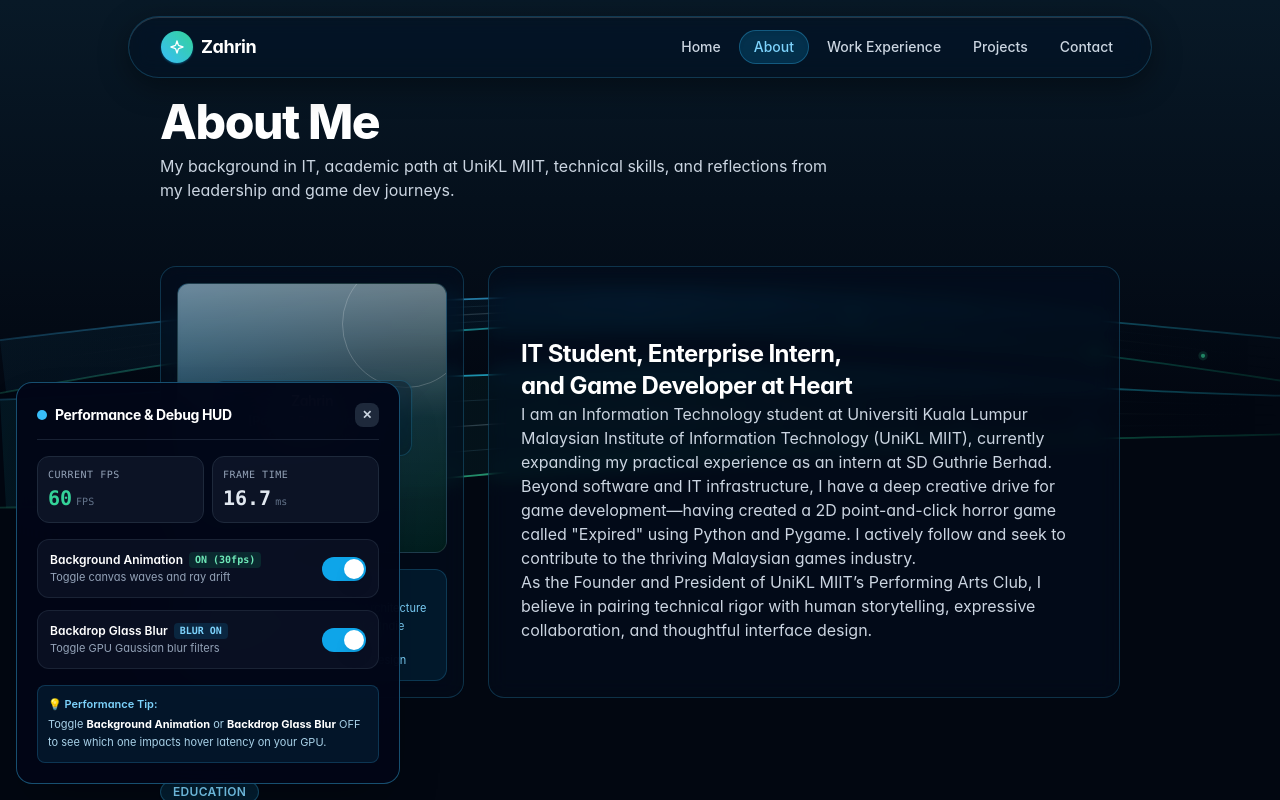
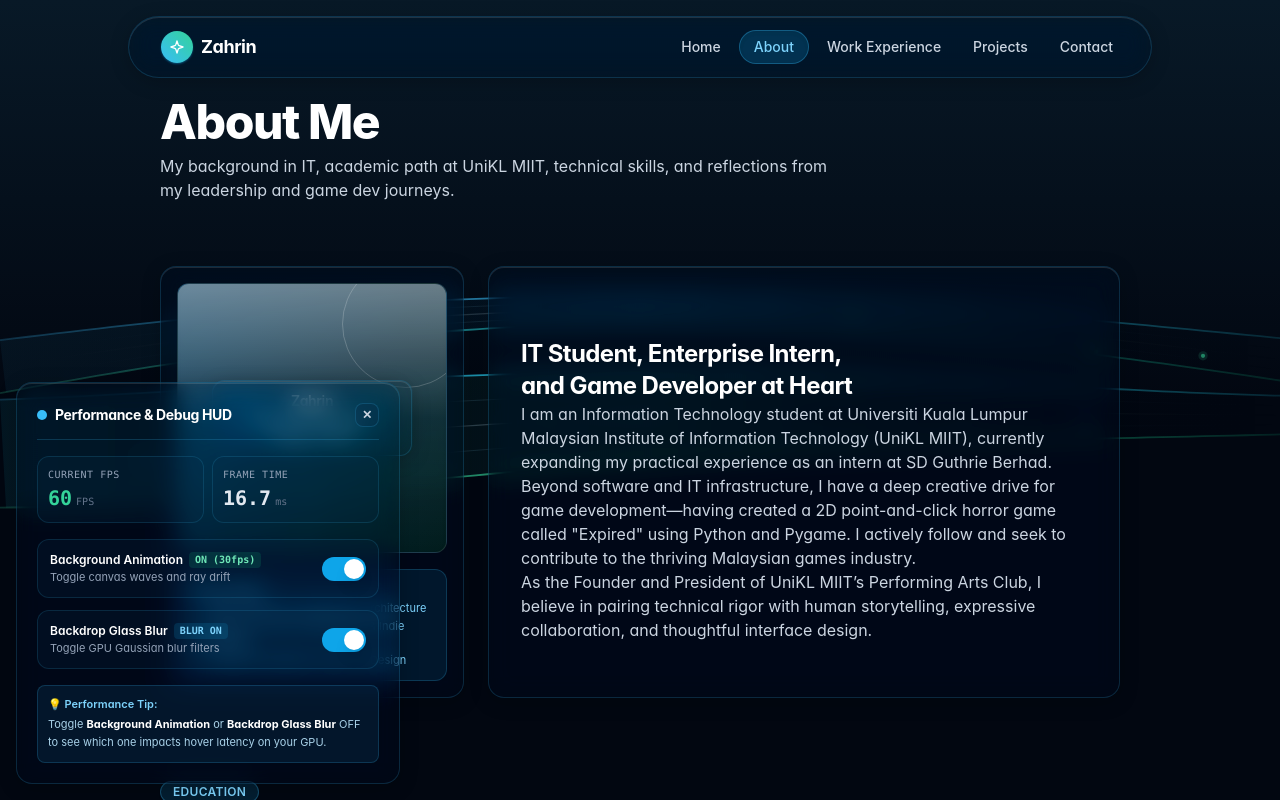
Before and after one commit to muhammadzahrin/portfolio-website, a Next.js app: page /about in a window 1280 px wide. Both pictures are taken after a click on the button "Open performance debug window". Shown: the top 800 px of the page. Built offline with nearby package versions, Linux system fonts and the light colour scheme.

Commit message:
style: make glass panels all more clear v0.1.9

```diff
--- a/src/app/experience/page.tsx
+++ b/src/app/experience/page.tsx
@@ -53,7 +53,7 @@ export default function ExperiencePage() {
                   </div>
 
                   <div className="self-start sm:self-auto">
-                    <span className="inline-block px-3 py-1 rounded-lg text-xs font-mono font-medium bg-slate-100/70 dark:bg-slate-800/70 text-slate-700 dark:text-slate-300 border border-slate-200/50 dark:border-slate-700/50">
+                    <span className="inline-block px-3 py-1 rounded-lg text-xs font-mono font-medium bg-sky-950/30 text-slate-200 border border-sky-400/20">
                       {exp.startDate} — {exp.endDate}
                     </span>
                   </div>
--- a/src/app/globals.css
+++ b/src/app/globals.css
@@ -6,13 +6,13 @@
 .dark {
   /* Oceanic Cyber-Glass (Deep Dark Blue, Emerald Green, and Aqua Cyan) */
   --bg-canvas: #020711;
-  --bg-glass: rgba(5, 15, 30, 0.42);
+  --bg-glass: rgba(6, 18, 36, 0.15);
   --bg-glass-solid-fallback: #071324;
-  --bg-glass-card: rgba(5, 15, 30, 0.42);
-  --bg-glass-card-hover: rgba(9, 24, 46, 0.55);
-  --border-glass: rgba(56, 189, 248, 0.22);
-  --border-glass-edge: rgba(52, 211, 153, 0.32);
-  --border-glass-subtle: rgba(56, 189, 248, 0.18);
+  --bg-glass-card: rgba(6, 18, 36, 0.15);
+  --bg-glass-card-hover: rgba(12, 30, 56, 0.25);
+  --border-glass: rgba(56, 189, 248, 0.18);
+  --border-glass-edge: rgba(52, 211, 153, 0.28);
+  --border-glass-subtle: rgba(56, 189, 248, 0.14);
   --text-primary: #f8fafc;
   --text-secondary: #cbd5e1;
   --text-muted: #94a3b8;
@@ -54,13 +54,14 @@ p {
   text-wrap: pretty;
 }
 
-/* High-Performance Lightweight Glassmorphism (Same transparency for all panels) */
+/* High-Performance Lightweight Glassmorphism (Crystal-Clear Translucency) */
 .glass-surface,
 .glass-card-surface {
   background-color: var(--bg-glass);
-  backdrop-filter: blur(10px) saturate(140%);
-  -webkit-backdrop-filter: blur(10px) saturate(140%);
+  backdrop-filter: blur(12px) saturate(150%);
+  -webkit-backdrop-filter: blur(12px) saturate(150%);
   border: 1px solid var(--border-glass);
+  box-shadow: inset 0 1px 0 0 rgba(255, 255, 255, 0.12), 0 4px 20px -2px rgba(0, 0, 0, 0.25);
 }
 
 .glass-card-surface {
--- a/src/components/layout/Footer.tsx
+++ b/src/components/layout/Footer.tsx
@@ -86,9 +86,9 @@ export function Footer() {
           © {currentYear} {siteConfig.name}. All project names and descriptions are template placeholders.
         </p>
         <div className="flex items-center gap-2">
-          <span className="inline-flex items-center gap-1.5 font-mono text-[10px] tracking-wider px-2.5 py-0.5 rounded-full bg-slate-900/60 border border-sky-400/20 text-sky-400/90 shadow-sm select-none">
+          <span className="inline-flex items-center gap-1.5 font-mono text-[10px] tracking-wider px-2.5 py-0.5 rounded-full bg-sky-950/30 border border-sky-400/20 text-sky-400/90 shadow-sm select-none">
             <span className="w-1.5 h-1.5 rounded-full bg-emerald-400" />
-            v0.1.8
+            v0.1.9
           </span>
         </div>
       </div>
--- a/src/components/projects/ProjectCard.tsx
+++ b/src/components/projects/ProjectCard.tsx
@@ -71,7 +71,7 @@ export function ProjectCard({ project, className = '' }: ProjectCardProps) {
           {project.techTags.map((tag) => (
             <span
               key={tag}
-              className="px-2 py-0.5 rounded-md text-[11px] font-medium bg-slate-900/60 text-slate-200 border border-sky-400/20"
+              className="px-2 py-0.5 rounded-md text-[11px] font-medium bg-sky-950/30 text-slate-200 border border-sky-400/20"
             >
               {tag}
             </span>
--- a/src/components/ui/DebugPanel.tsx
+++ b/src/components/ui/DebugPanel.tsx
@@ -82,7 +82,7 @@ export function DebugPanel() {
           type="button"
           onClick={() => setIsOpen(true)}
           aria-label="Open performance debug window"
-          className="apple-press flex items-center gap-2 px-3 py-1.5 rounded-full bg-slate-900/90 hover:bg-slate-800 text-slate-200 border border-sky-400/30 shadow-lg text-xs font-mono backdrop-blur-md"
+          className="apple-press flex items-center gap-2 px-3 py-1.5 rounded-full glass-surface text-slate-200 border border-sky-400/30 shadow-lg text-xs font-mono"
         >
           <span
             className={`w-2 h-2 rounded-full ${
@@ -96,9 +96,9 @@ export function DebugPanel() {
 
       {/* Expanded Debug Panel Window */}
       {isOpen && (
-        <div className="w-80 sm:w-96 rounded-2xl bg-slate-950/95 border border-sky-400/40 p-5 shadow-2xl backdrop-blur-xl text-slate-200 animate-in fade-in zoom-in-95 duration-100">
+        <div className="w-80 sm:w-96 rounded-2xl glass-surface border border-sky-400/40 p-5 shadow-2xl backdrop-blur-xl text-slate-200 animate-in fade-in zoom-in-95 duration-100">
           {/* Header */}
-          <div className="flex items-center justify-between pb-3 border-b border-slate-800/80 mb-4">
+          <div className="flex items-center justify-between pb-3 border-b border-sky-400/20 mb-4">
             <div className="flex items-center gap-2">
               <span className="w-2.5 h-2.5 rounded-full bg-sky-400" />
               <h2 className="text-sm font-bold text-white tracking-tight">Performance & Debug HUD</h2>
@@ -107,7 +107,7 @@ export function DebugPanel() {
               type="button"
               onClick={() => setIsOpen(false)}
               aria-label="Close debug window"
-              className="w-6 h-6 rounded-lg bg-slate-800 hover:bg-slate-700 text-slate-300 hover:text-white flex items-center justify-center text-xs font-bold transition-colors"
+              className="w-6 h-6 rounded-lg bg-sky-950/40 hover:bg-sky-900/60 text-slate-300 hover:text-white flex items-center justify-center text-xs font-bold transition-colors border border-sky-400/20"
             >
               ✕
             </button>
@@ -115,7 +115,7 @@ export function DebugPanel() {
 
           {/* Real-time Hardware Metrics */}
           <div className="grid grid-cols-2 gap-2 mb-4">
-            <div className="p-2.5 rounded-xl bg-slate-900/80 border border-slate-800 flex flex-col">
+            <div className="p-2.5 rounded-xl bg-sky-950/20 border border-sky-400/15 flex flex-col">
               <span className="text-[10px] text-slate-400 uppercase tracking-wider font-mono">Current FPS</span>
               <div className="flex items-baseline gap-1 mt-0.5">
                 <span className={`text-xl font-bold font-mono ${fps >= 55 ? 'text-emerald-400' : fps >= 28 ? 'text-sky-400' : 'text-amber-400'}`}>
@@ -125,7 +125,7 @@ export function DebugPanel() {
               </div>
             </div>
 
-            <div className="p-2.5 rounded-xl bg-slate-900/80 border border-slate-800 flex flex-col">
+            <div className="p-2.5 rounded-xl bg-sky-950/20 border border-sky-400/15 flex flex-col">
               <span className="text-[10px] text-slate-400 uppercase tracking-wider font-mono">Frame Time</span>
               <div className="flex items-baseline gap-1 mt-0.5">
                 <span className="text-xl font-bold font-mono text-slate-200">
@@ -139,7 +139,7 @@ export function DebugPanel() {
           {/* Interactive Isolation Toggles */}
           <div className="space-y-3 mb-4">
             {/* 1. Background Animation Toggle */}
-            <div className="flex items-center justify-between p-3 rounded-xl bg-slate-900/60 border border-slate-800/80">
+            <div className="flex items-center justify-between p-3 rounded-xl bg-sky-950/20 border border-sky-400/15">
               <div className="space-y-0.5 pr-2">
                 <div className="text-xs font-semibold text-white flex items-center gap-1.5">
                   <span>Background Animation</span>
@@ -170,7 +170,7 @@ export function DebugPanel() {
             </div>
 
             {/* 2. Backdrop Blur Toggle */}
-            <div className="flex items-center justify-between p-3 rounded-xl bg-slate-900/60 border border-slate-800/80">
+            <div className="flex items-center justify-between p-3 rounded-xl bg-sky-950/20 border border-sky-400/15">
               <div className="space-y-0.5 pr-2">
                 <div className="text-xs font-semibold text-white flex items-center gap-1.5">
                   <span>Backdrop Glass Blur</span>
--- a/src/components/ui/GlassButton.tsx
+++ b/src/components/ui/GlassButton.tsx
@@ -82,7 +82,7 @@ export function GlassButton({
       )}
       {variant === 'secondary' && (
         <span
-          className="absolute inset-0 rounded-full bg-slate-800/65 border border-sky-400/50 opacity-0 group-hover/btn:opacity-100 transition-opacity duration-75 ease-out pointer-events-none"
+          className="absolute inset-0 rounded-full bg-sky-400/[0.12] border border-sky-400/50 opacity-0 group-hover/btn:opacity-100 transition-opacity duration-75 ease-out pointer-events-none"
           aria-hidden="true"
         />
       )}
--- a/src/components/ui/GlassCard.tsx
+++ b/src/components/ui/GlassCard.tsx
@@ -37,7 +37,7 @@ export function GlassCard({
       {/* GPU-Composited Hover Overlay: animates pure opacity to bypass backdrop-filter repaint */}
       {hoverEffect && (
         <div
-          className="absolute inset-0 rounded-2xl bg-slate-800/40 border border-sky-400/50 opacity-0 group-hover/card:opacity-100 transition-opacity duration-75 ease-out pointer-events-none"
+          className="absolute inset-0 rounded-2xl bg-sky-400/[0.05] border border-sky-400/40 opacity-0 group-hover/card:opacity-100 transition-opacity duration-75 ease-out pointer-events-none"
           aria-hidden="true"
         />
       )}
```
Also changed, not shown: src/app/about/page.tsx (+4 -4 lines).
